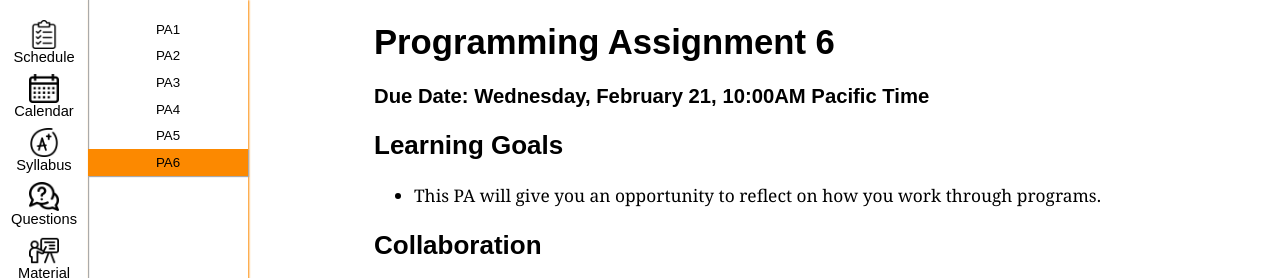
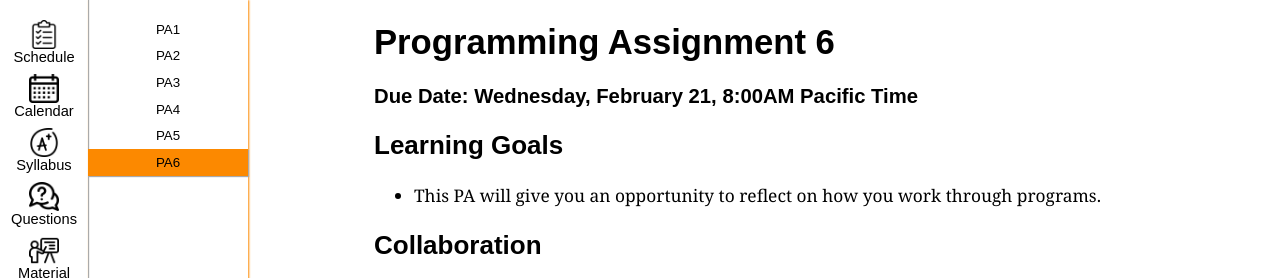
Before and after one commit to ucsd-cse11-w24/ucsd-cse11-w24.github.io, a Jekyll site: the page built from _assignments/pa6.md, in a window 1280 px wide and 900 px high. Shown: the top 278 px of the window. Built offline with Jekyll 4.4.1, drawn with Linux system fonts in a browser that asks for light colours.

Commit message:
Update pa6.md

```diff
--- a/_assignments/pa6.md
+++ b/_assignments/pa6.md
@@ -7,7 +7,7 @@ released-on: "2023-02-14"
 
 # Programming Assignment 6
 
-### Due Date: Wednesday, February 21, 10:00AM Pacific Time
+### Due Date: Wednesday, February 21, 8:00AM Pacific Time
 
 ## Learning Goals
 - This PA will give you an opportunity to reflect on how you work through
```
